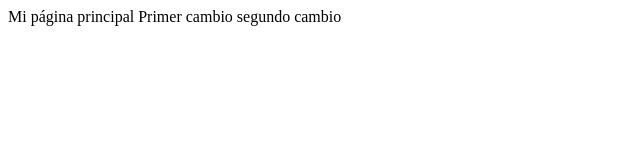
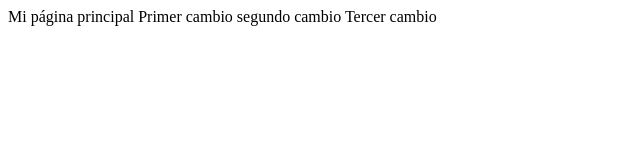
Before and after one commit to aguruga/Curso-Git, a plain HTML site: page index.html in a window 1280 px wide. Shown: the whole page, without its empty margins (0-640 px from the left). Drawn offline with Linux system fonts and the light colour scheme.

Commit message:
tercer cambio index

```diff
--- a/index.html
+++ b/index.html
@@ -7,5 +7,6 @@
 Mi página principal
 Primer cambio
 segundo cambio
+Tercer cambio
 </body>
 </html>
```
